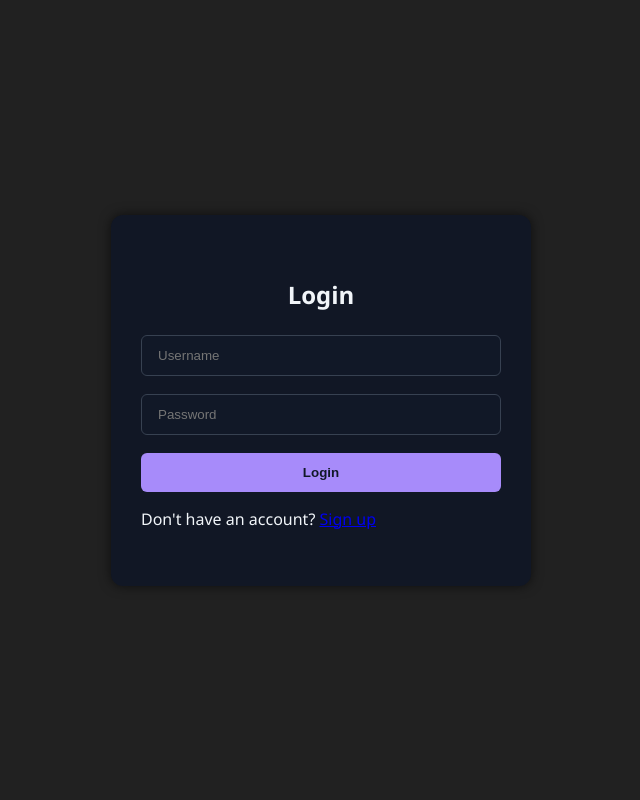
After one commit to felixtli/PALS-FINAL, a Django app: page /login/ in a window 1280 px wide. The commit adds this page. Shown: the whole page, without its empty margins (319-959 px from the left). Run offline with Django 5.2, Linux system fonts and the light colour scheme.

Commit message:
integrated llama. started login & signup pages

```diff
--- a/PALS/pals_project/settings.py
+++ b/PALS/pals_project/settings.py
@@ -39,6 +39,7 @@ INSTALLED_APPS = [
     "django.contrib.sessions",
     "django.contrib.messages",
     "django.contrib.staticfiles",
+    "studentSystem",
 ]
 
 MIDDLEWARE = [
--- /dev/null
+++ b/PALS/pals_project/static/CSS/loginStyle.css
@@ -0,0 +1,72 @@
+body {
+    margin: 0;
+    padding: 0;
+    font-family: 'Segoe UI', sans-serif;
+    background-color: #212121;
+    display: flex;
+    justify-content: center;
+    align-items: center;
+    height: 100vh;
+    color: #f1f5f9;
+}
+
+.form-container {
+    background-color: rgb(17, 23, 37);
+    padding: 40px 30px;
+    border-radius: 12px;
+    width: 360px;
+    box-shadow: 0 0 12px #00000099;
+}
+
+.title {
+  text-align: center;
+  font-size: 1.5rem;
+  line-height: 2rem;
+  font-weight: 700;
+}
+
+.input-field-container {
+  margin-top: 18px;
+}
+
+.form {
+  margin-top: 1.5rem;
+}
+
+.input-field {
+  width: 100%;
+  border-radius: 0.375rem;
+  border: 1px solid rgba(55, 65, 81, 1);
+  outline: 0;
+  background-color: rgba(17, 24, 39, 1);
+  padding: 0.75rem 1rem;
+  color: rgba(243, 244, 246, 1);
+}
+
+
+.input-field:focus {
+    outline: none;
+    border-color: rgba(167, 139, 250);
+}
+
+.input-field label {
+  display: block;
+  color: rgba(156, 163, 175, 1);
+  margin-bottom: 4px;
+}
+
+button {
+    display: block;
+    width: 100%;
+    background-color: rgba(167, 139, 250, 1);
+    padding: 0.75rem;
+    text-align: center;
+    color: rgba(17, 24, 39, 1);
+    border: none;
+    border-radius: 0.375rem;
+    font-weight: 600;
+}
+
+button:hover {
+    background-color: rgb(146, 115, 236);
+}
--- a/PALS/studentSystem/admin.py
+++ b/PALS/studentSystem/admin.py
@@ -1,3 +1,7 @@
 from django.contrib import admin
+from .models import Session
+
+admin.site.register(Session)
+
 
 # Register your models here.
--- a/PALS/studentSystem/chatbot.py
+++ b/PALS/studentSystem/chatbot.py
@@ -1,29 +1,15 @@
-# unfinished chatbot
+import ollama
 
-"""import transformers
-from transformers import AutoTokenizer, AutoModelForCausalLM
-import torch
+# Initialize the Ollama Client
+client = ollama.Client()
 
-model_id = "meta-llama/Llama-3.2-1B"
-# Load tokenizer and model directly from Hugging Face
-tokenizer = AutoTokenizer.from_pretrained(model_id, use_auth_token=True, use_fast=False)
+# Define model and prompt
+model = "llama3.2"
+prompt = "What is Standard Meta Language?"
 
-# Defines transformer pipeline (our model)
-pipeline = transformers.pipeline(
-    "question-answering",
-    model=model_id,
-    torch_dtype=torch.float16,
-    device_map="auto",
-)
-# Chat
+def generateResponse(prompt):
+    # Generate model response
+    response = client.generate(model=model, prompt=prompt)
 
-def nextResponse(request):
-
-    # Chat
-    sequences = pipeline(
-        'What is StandardML?\n',
-        truncation=False,
-        max_length=400,
-    )
-
-    print(sequences[0]['generated_text'])"""
+    # Return generated response
+    return (response.response)
--- /dev/null
+++ b/PALS/studentSystem/forms.py
@@ -0,0 +1,26 @@
+from django import forms
+from django.contrib.auth.forms import UserCreationForm, AuthenticationForm
+from django.contrib.auth.models import User
+
+class StyledUserCreationForm(UserCreationForm): # Custom subclass of UserCreationForm that allows for CSS customization
+    class Meta:
+        model = User
+        fields = ['username', 'password1', 'password2']
+
+    def __init__(self, *args, **kwargs):
+        super(StyledUserCreationForm, self).__init__(*args, **kwargs)
+        for field_name, field in self.fields.items():
+            field.widget.attrs.update({
+                'class': 'input-field',
+                'placeholder': field.label,
+            })
+
+class StyledAuthenticationForm(AuthenticationForm):
+
+    def __init__(self, *args, **kwargs):
+        super(StyledAuthenticationForm, self).__init__(*args, **kwargs)
+        for field_name, field in self.fields.items():
+            field.widget.attrs.update({
+                'class': 'input-field',
+                'placeholder': field.label,
+            })
--- a/PALS/studentSystem/templates/studentSystem/codeSubmit.html
+++ b/PALS/studentSystem/templates/studentSystem/codeSubmit.html
@@ -29,8 +29,8 @@
             </div>
 
             <div id="topNav">
-                <a href = "codesubmission" class="topNavButton"> Chat </a>
-                <a href = "codesubmission" class="topNavButton"> Code </a>
+                <a href = "/" class="topNavButton"> Chat </a>
+                <a href = "/codesubmission/" class="topNavButton"> Code </a>
             </div>
 
             <div class = "inputArea">
--- /dev/null
+++ b/PALS/studentSystem/templates/studentSystem/login.html
@@ -0,0 +1,49 @@
+{% load static %}
+
+<html lang="en">
+
+  <link rel="stylesheet" href="{% static 'CSS/loginStyle.css' %}">
+
+  <head>
+    <meta charset="UTF-8">
+    <meta name="viewport" content="width=device-width, initial-scale=1.0">
+    <meta http-equiv="X-UA-Compatible" content="ie=edge">
+    <title>Login</title>
+  </head>
+
+  <body>
+
+    {% if form.non_field_errors %} <!-- TODO: APPLY STYLES TO ERROR MESSAGES -->
+      <ul class="errorlist">
+        {% for error in form.non_field_errors %}
+          <li>{{ error }}</li>
+        {% endfor %}
+      </ul>
+    {% endif %}
+
+    <div class="form-container">
+        <p class="title">Login</p>
+        <form class="form" action="/login/" method="POST">
+          {% csrf_token %}
+            <div class="input-field-container">
+                <input type="text" name="username" class="input-field" placeholder="Username">
+                {{ form.username.errors }}
+            </div>
+            <div class="input-field-container">
+              <input type="password" name="password" class="input-field" placeholder="Password">
+              {{ form.password.errors }}
+            </div>
+            <div class="input-field-container">
+              <button type="submit">Login</button>
+            </div>
+        </form>
+        <p class="signup">Don't have an account?
+            <a rel="noopener noreferrer" href="/signup/" class="">Sign up</a>
+        </p>
+    </div>
+
+
+
+    <script src="index.js"></script>
+  </body>
+</html>
--- a/PALS/studentSystem/urls.py
+++ b/PALS/studentSystem/urls.py
@@ -2,7 +2,11 @@ from django.urls import path
 from studentSystem import views
 
 urlpatterns = [
-    path("", views.home, name="home"),
-    path("codesubmission/", views.codeSubmit, name="codeSubmit"),
-    # path("nextResponse", views.nextResponse, name="nextResponse"), <-- Path for chatbot function
+    path("", views.home, name="home"), # Path to homepages
+    path("signup/", views.signupView, name="signup"),
+    path("login/", views.loginView, name="login"),
+    path("<int:id>/chat/", views.chat, name="chat"), # Path to each chat session, which takes an argument for the id of the session
+    path("codesubmission/", views.codeSubmit, name="codeSubmit"), # Path to code submission page
+    path('<int:id>/chat/add-chat/', views.updateChat, name='updateChat'), # Path to call the function to save a new chat to the database
+    path('<int:id>/chat/next-response/', views.getAIResponse, name='nextResponse') # Path to get the next AI response
 ]
--- a/PALS/studentSystem/views.py
+++ b/PALS/studentSystem/views.py
@@ -1,15 +1,103 @@
-from django.shortcuts import render
-# from studentSystem.chatbot import generateResponse
+from django.shortcuts import render, redirect
 from django.http import JsonResponse
+from django.utils.safestring import mark_safe
+from django.contrib.auth.forms import UserCreationForm
+from .models import Session
+import json
+from django.views.decorators.csrf import csrf_exempt
+from .chatbot import generateResponse
+from .forms import StyledUserCreationForm, StyledAuthenticationForm
+from django.contrib.auth import login
 
 def home(request):
     return render(request, "studentSystem/index.html")
 
+
 def codeSubmit(request):
     return render(request, "studentSystem/codeSubmit.html")
 
-# Unfinished view function to call chatbot feature
-""" def nextResponse(request):
-    userInput = request.POST.get("userInput")
-    aiOutput = generateResponse(userInput)
-    return JsonResponse({'aiOutput': aiOutput}) """
+
+def signupView(request):
+    if request.method == "POST":
+        form = StyledUserCreationForm(request.POST)
+        if form.is_valid():
+            new_user = form.save()
+            login(request, new_user)
+
+            session = Session.objects.create(user=new_user)
+            return redirect("chat", id=session.id)
+        else:
+            print(form.errors)  # <-- Add this line
+    else:
+        form = StyledUserCreationForm()
+    print ("No POST request")
+    return render(request, "studentSystem/signup.html", { "form" : form})
+
+
+def loginView(request):
+    if request.method == "POST":
+        form = StyledAuthenticationForm(data=request.POST)
+        if form.is_valid():
+            print ("Form is valid")
+
+            loggedUser = form.get_user()
+            login(request, loggedUser)
+
+            session = Session.objects.filter(user=loggedUser).first()
+            return redirect("chat", id=session.id)
+        else:
+            print(form.errors)
+    else:
+        form = StyledAuthenticationForm()
+    return render(request, "studentSystem/login.html", { "form" : form})
+
+
+def chat(request, id):
+    session = Session.objects.get(pk = id)
+    chatLog = json.dumps(session.chatLog)
+    context = {
+        "chatID" : id,
+        "chatLog" : chatLog,
+    }
+    print (context)
+    return render(request, "studentSystem/chat.html", context)
+
+@csrf_exempt # for testing purposes. Use CSRF tokens in deployment.
+def updateChat(request, id):
+    if request.method == 'POST':
+        try:
+            data = json.loads(request.body)
+            new_chat = data.get('chat')
+            session = Session.objects.get(pk = id)
+            if not isinstance(session.chatLog, list):
+                session.chatLog = []
+            session.chatLog.append(new_chat)
+            session.save()
+            return JsonResponse({'status': 'success'})
+        except Session.DoesNotExist:
+            return JsonResponse({'status': 'error', 'message': 'Item not found'}, status=404)
+        except Exception as e:
+            return JsonResponse({'status': 'error', 'message': str(e)}, status=400)
+    else:
+        return JsonResponse({'status': 'error', 'message': 'Invalid request'}, status=400)
+
+@csrf_exempt
+def getAIResponse(request, id):
+    if request.method == "POST":
+        session = Session.objects.get(pk = id)
+        conversationHistory = str(session.chatLog)
+
+        body = json.loads(request.body)
+        prompt = ("This is my current message: " + body.get('prompt') + " Answer thoughtfully based on the provided context and conversation history. " +
+        "The following is context to help improve your response quality and should NEVER be brought up in your newly generated response. " +
+        "There may be times when no context is provided. " +
+        "This is the conversation history of our chat thus far: " +
+        conversationHistory +
+        " Earlier messages in the list indicate earlier messages in the conversation. " +
+        "For instance, the first message of the conversation is the first item in the list.")
+
+        print (prompt)
+
+        AIResponse = generateResponse(prompt)
+        data = {"message" : AIResponse}
+        return JsonResponse(data)
```
Also changed, not shown: PALS/pals_project/static/CSS/signupStyle.css (added, +72 -0 lines), PALS/pals_project/static/JS/chat.js (+84 -24 lines), PALS/studentSystem/models.py (+8 -1 lines), PALS/studentSystem/templates/studentSystem/chat.html (added, +60 -0 lines), PALS/studentSystem/templates/studentSystem/index.html (+10 -50 lines), PALS/studentSystem/templates/studentSystem/signup.html (added, +49 -0 lines), PALS/db.sqlite3, PALS/studentSystem/migrations/0001_initial.py (added).
